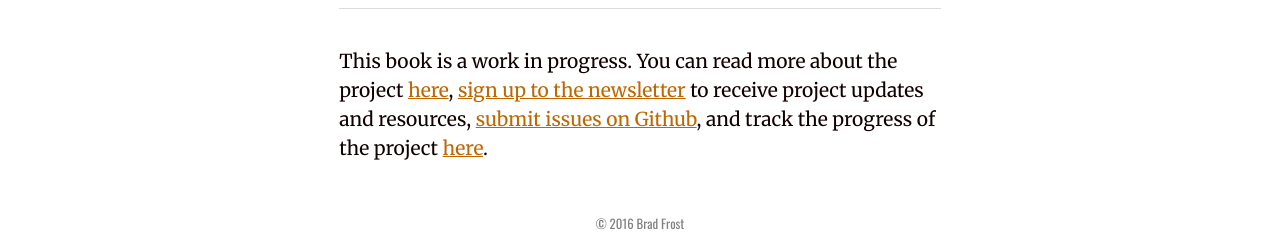
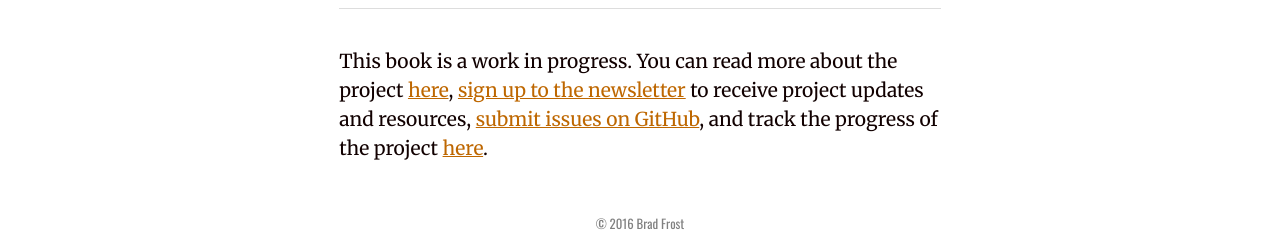
Before and after one commit to bradfrost/atomic-design, a Jekyll site: the page built from table-of-contents.md, in a window 1280 px wide. Shown: the part 1416-1659 px from the top of the page. Built offline with Jekyll 4.4.1, drawn with Linux system fonts in a browser that asks for light colours; nearby versions of some CDN libraries.

```diff
--- a/table-of-contents.md
+++ b/table-of-contents.md
@@ -5,4 +5,4 @@ chapterSubtitle: Table of Contents
 permalink: /table-of-contents/
 ---
 
-This book is a work in progress. You can read more about the project [here](http://bradfrost.com/blog/post/atomic-design-book/), [sign up to the newsletter](/signup) to receive project updates and resources, [submit issues on Github](https://github.com/bradfrost/atomic-design/), and track the progress of the project [here](/timeline).
+This book is a work in progress. You can read more about the project [here](http://bradfrost.com/blog/post/atomic-design-book/), [sign up to the newsletter](/signup) to receive project updates and resources, [submit issues on GitHub](https://github.com/bradfrost/atomic-design/), and track the progress of the project [here](/timeline).
```
